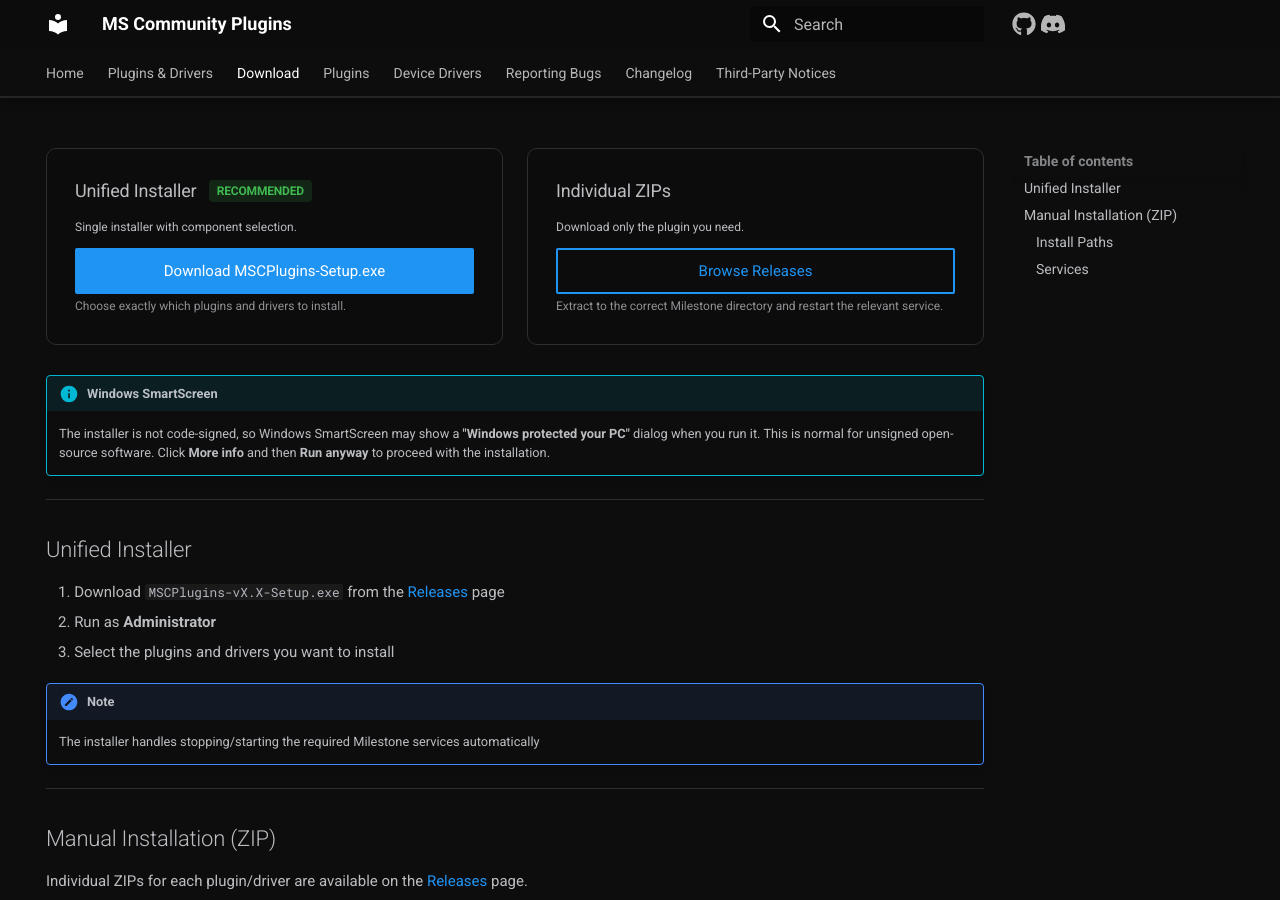
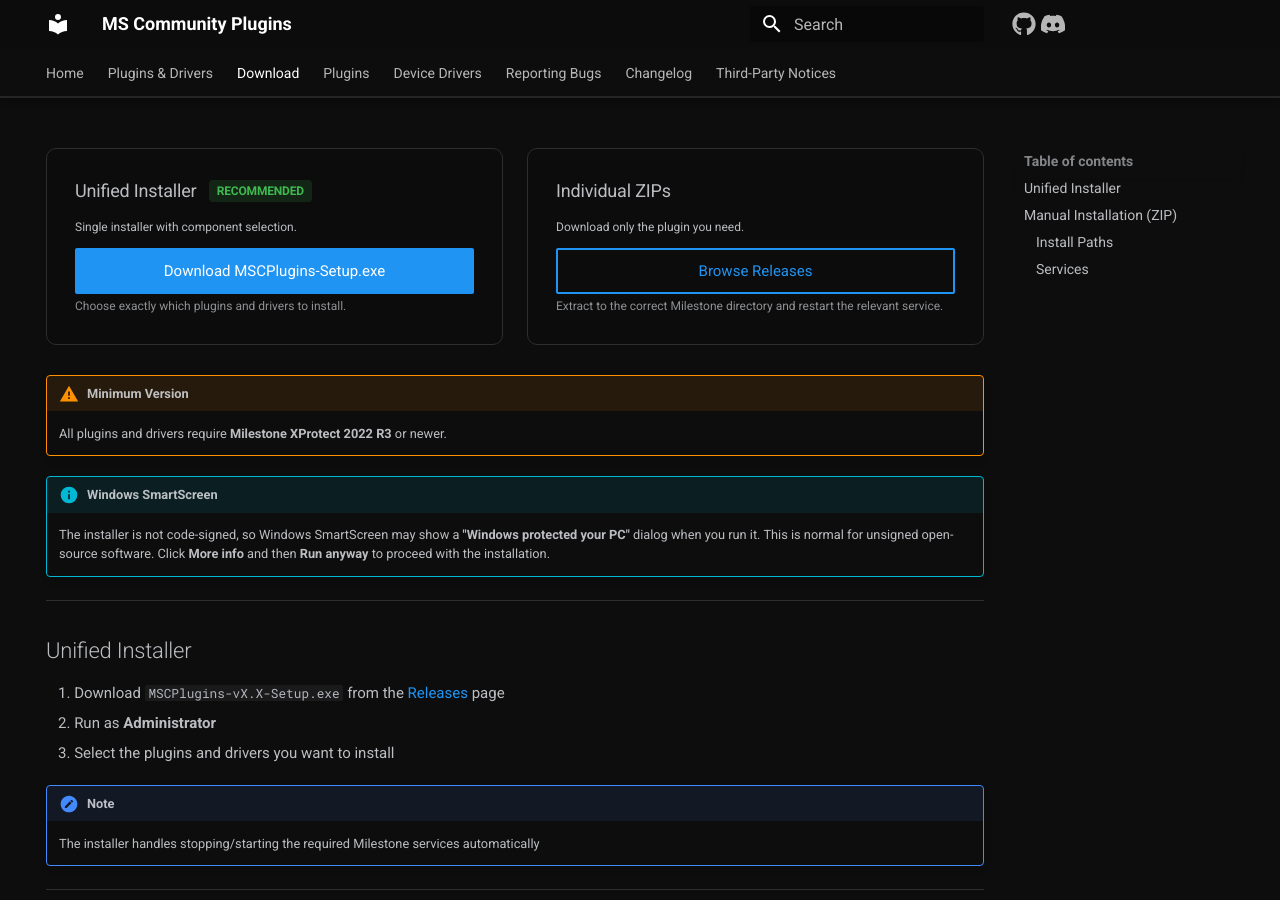
Before and after one commit to Cacsjep/mscp, an MkDocs documentation site: the page built from docs/getting-started/installation.md, in a window 1280 px wide and 900 px high. Built offline with MkDocs 1.6.1 and Material for MkDocs 9.7.7, drawn with Linux system fonts in a browser that asks for light colours; comment, search, counter and statistics services are not loaded.

Commit message:
Update installation.md

```diff
--- a/docs/getting-started/installation.md
+++ b/docs/getting-started/installation.md
@@ -52,6 +52,9 @@
     <small>Extract to the correct Milestone directory and restart the relevant service.</small>
   </div>
 </div>
+
+!!! warning "Minimum Version"
+    All plugins and drivers require **Milestone XProtect 2022 R3** or newer.
 
 !!! info "Windows SmartScreen"
     The installer is not code-signed, so Windows SmartScreen may show a **"Windows protected your PC"** dialog when you run it. This is normal for unsigned open-source software. Click **More info** and then **Run anyway** to proceed with the installation.
```
